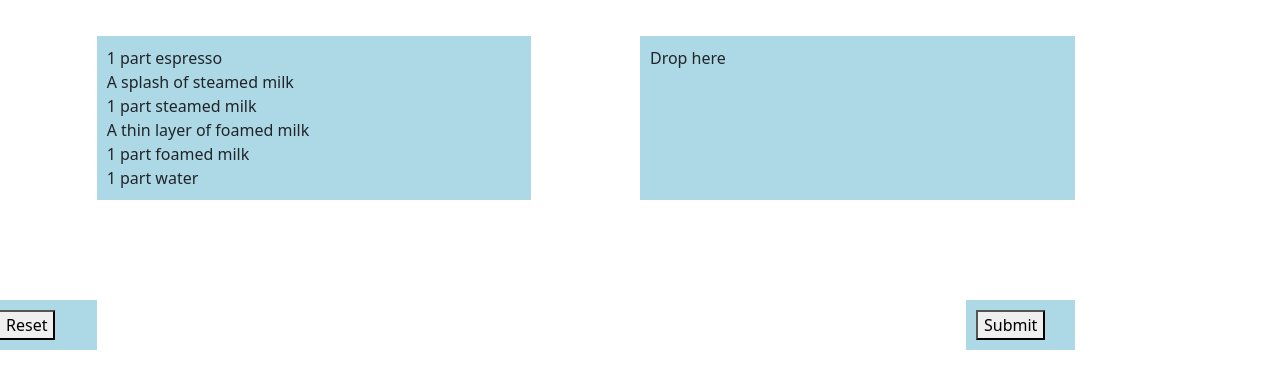
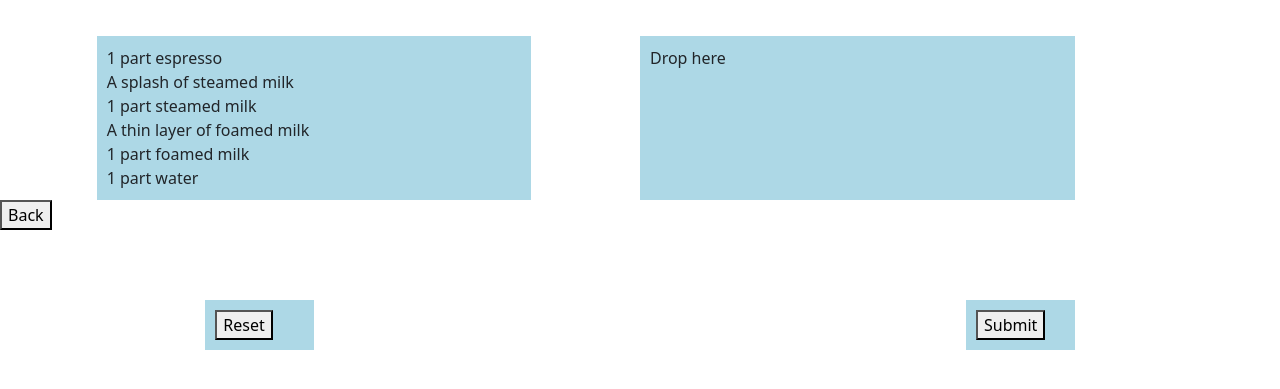
Before and after one commit to kripha/coffee-tutorial, a Flask app: page /make/1 in a window 1280 px wide. Shown: the part 144-533 px from the top of the page. Run offline with Flask 3, Linux system fonts and the light colour scheme; some libraries are stand-ins or nearby versions.

Commit message:
back button make

```diff
--- a/templates/make_item.html
+++ b/templates/make_item.html
@@ -42,10 +42,13 @@
 <div id="resultdiv"></div>
 
 <div class="row">
+    <div class=" col-2">
+        <a href="/learn/{{item.id}}"><button id="back-button">Back</button></a>
+    </div>
     <div class="home_container col-1">
         <button id="resetButton">Reset</button>
     </div>
-    <div class="col-8">
+    <div class="col-6">
 
     </div>
 
```
